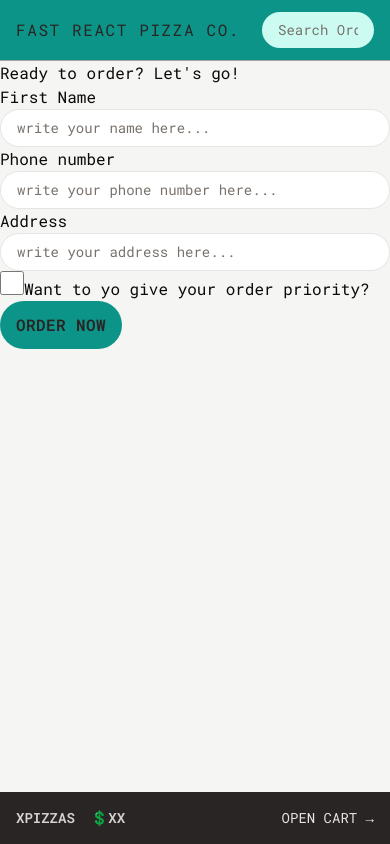
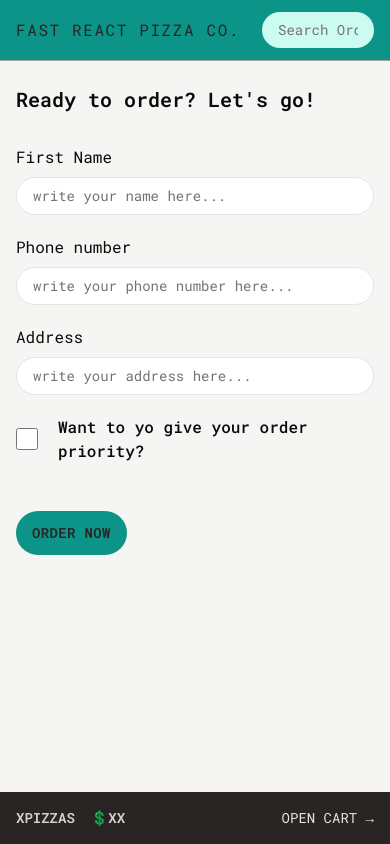
Before and after one commit to Ahmed97777/React-Fast-Pizza-Co., a React (Vite) app: page /order/new in a window 390 px wide. Built offline with nearby package versions, Linux system fonts and the light colour scheme.

Commit message:
Styling cart, order form.Adding responsive design.

```diff
--- a/src/features/cart/Cart.jsx
+++ b/src/features/cart/Cart.jsx
@@ -1,6 +1,7 @@
 import { Link } from "react-router-dom";
 import LinkButton from "../../ui/LinkButton";
 import Button from "../../ui/Button";
+import CartItem from "./CartItem";
 
 const fakeCart = [
   {
@@ -30,16 +31,22 @@
   const cart = fakeCart;
 
   return (
-    <div>
+    <div className="px-4 py-3 ">
       <LinkButton to="/menu">&larr; Back to menu</LinkButton>
 
-      <h2>Your cart, %NAME%</h2>
+      <h2 className="mt-7 text-xl font-semibold">Your cart, %NAME%</h2>
 
-      <div>
+      <ul className="mt-3 divide-y divide-stone-200  border-b">
+        {cart.map((item) => (
+          <CartItem item={item} key={item.pizzaId} />
+        ))}
+      </ul>
+
+      <div className="mt-6 space-x-2">
         <Button type="primary" to="/order/new">
           Order pizzas
         </Button>
-        <button>Clear cart</button>
+        <Button type="secondary">Clear cart</Button>
       </div>
     </div>
   );
--- a/src/features/cart/CartItem.jsx
+++ b/src/features/cart/CartItem.jsx
@@ -1,15 +1,17 @@
+import Button from "../../ui/Button";
 import { formatCurrency } from "../../utils/helpers";
 
 function CartItem({ item }) {
   const { pizzaId, name, quantity, totalPrice } = item;
 
   return (
-    <li>
-      <p>
+    <li className="py-3 sm:flex sm:items-center sm:justify-between">
+      <p className="mb-1 sm:mb-0">
         {quantity}&times; {name}
       </p>
-      <div>
-        <p>{formatCurrency(totalPrice)}</p>
+      <div className="flex items-center justify-between sm:gap-6">
+        <p className="text-sm font-bold">{formatCurrency(totalPrice)}</p>
+        <Button type="small">Delete</Button>
       </div>
     </li>
   );
--- a/src/features/order/CreateOrder.jsx
+++ b/src/features/order/CreateOrder.jsx
@@ -43,16 +43,19 @@
   const cart = fakeCart;
 
   return (
-    <div>
-      <h2>Ready to order? Let's go!</h2>
+    <div className="px-4 py-6">
+      <h2 className="mb-8 text-xl font-semibold">Ready to order? Let's go!</h2>
 
       {/* <Form method="POST" action="/order/new"> */}
       <Form method="POST" action="/order/new">
-        <div>
-          <label>First Name</label>
-          <div>
+        <div
+          className="mb-5 flex flex-col gap-2
+        sm:flex-row sm:items-center"
+        >
+          <label className="sm:basis-40">First Name</label>
+          <div className="grow">
             <input
-              className="input-field"
+              className="input-field w-full"
               placeholder="write your name here..."
               type="text"
               name="customer"
@@ -61,29 +64,40 @@
           </div>
         </div>
 
-        <div>
-          <label>Phone number</label>
-          <div>
+        <div
+          className="mb-5 flex flex-col gap-2
+          sm:flex-row sm:items-center"
+        >
+          <label className="sm:basis-40">Phone number</label>
+          <div className="grow">
             <input
-              className="input-field"
+              className="input-field w-full"
               placeholder="write your phone number here..."
               type="tel"
               name="phone"
               required
             />
+            {formErrors?.phone && (
+              <p
+                className="
+              mt-2 rounded-md bg-red-100 p-2
+              text-xs text-red-700
+              "
+              >
+                {formErrors.phone}
+              </p>
+            )}
           </div>
-          {formErrors?.phone && <p>{formErrors.phone}</p>}
         </div>
 
-        <div>
-          <label>Address</label>
-          <div>
+        <div
+          className="mb-5 flex flex-col gap-2
+          sm:flex-row sm:items-center"
+        >
+          <label className="sm:basis-40">Address</label>
+          <div className="grow">
             <input
-              className="w-full rounded-full border
-              border-stone-200 px-4 py-2 text-sm transition-all
-              duration-300 placeholder:text-stone-500
-              focus:outline-none focus:ring
-              focus:ring-teal-400 md:px-6 md:py-3 "
+              className="input-field w-full"
               type="text"
               name="address"
               placeholder="write your address here..."
@@ -92,7 +106,7 @@
           </div>
         </div>
 
-        <div>
+        <div className="mb-12 flex items-center gap-5">
           <input
             className="h-6 w-6 accent-teal-400 focus:outline-none
             focus:ring focus:ring-teal-400 focus:ring-offset-2"
@@ -102,7 +116,9 @@
             // value={withPriority}
             // onChange={(e) => setWithPriority(e.target.checked)}
           />
-          <label htmlFor="priority">Want to yo give your order priority?</label>
+          <label className="font-medium" htmlFor="priority">
+            Want to yo give your order priority?
+          </label>
         </div>
 
         <input type="hidden" name="cart" value={JSON.stringify(cart)} />
--- a/src/index.css
+++ b/src/index.css
@@ -4,7 +4,7 @@
 
 @layer components {
   .input-field {
-    @apply w-full rounded-full border
+    @apply rounded-full border
     border-stone-200 px-4 py-2 text-sm transition-all
     duration-300 placeholder:text-stone-500
     focus:outline-none focus:ring
--- a/src/ui/Button.jsx
+++ b/src/ui/Button.jsx
@@ -1,7 +1,7 @@
 import { Link } from "react-router-dom";
 
 function Button({ children, disabled, to, type }) {
-  const base = `inline-block rounded-full bg-teal-600
+  const base = `inline-block text-sm rounded-full bg-teal-600
   font-semibold uppercase tracking-wide
   text-stone-800 transition-colors duration-300
   hover:bg-teal-500 focus:bg-teal-500
@@ -11,6 +11,13 @@
   const styles = {
     primary: base + ` px-4 py-3 md:px-6 md:py-4`,
     small: base + ` px-4 py-2 md:px-5 md:py-2.5 text-xs`,
+    secondary: `inline-block text-sm rounded-full
+    border-2 border-stone-300 px-4 py-2.5 md:px-6 md:py-3.5
+    font-semibold uppercase tracking-wide hover:text-stone-800
+    focus:text-stone-800 text-stone-400 transition-colors
+    duration-300 hover:bg-stone-300 focus:bg-stone-300
+    focus:outline-none focus:ring focus:ring-stone-200
+    focus:ring-offset-2 disabled:cursor-not-allowed`,
   };
 
   if (to === "/order/new")
```
Also changed, not shown: index.html (+6 -2 lines).
